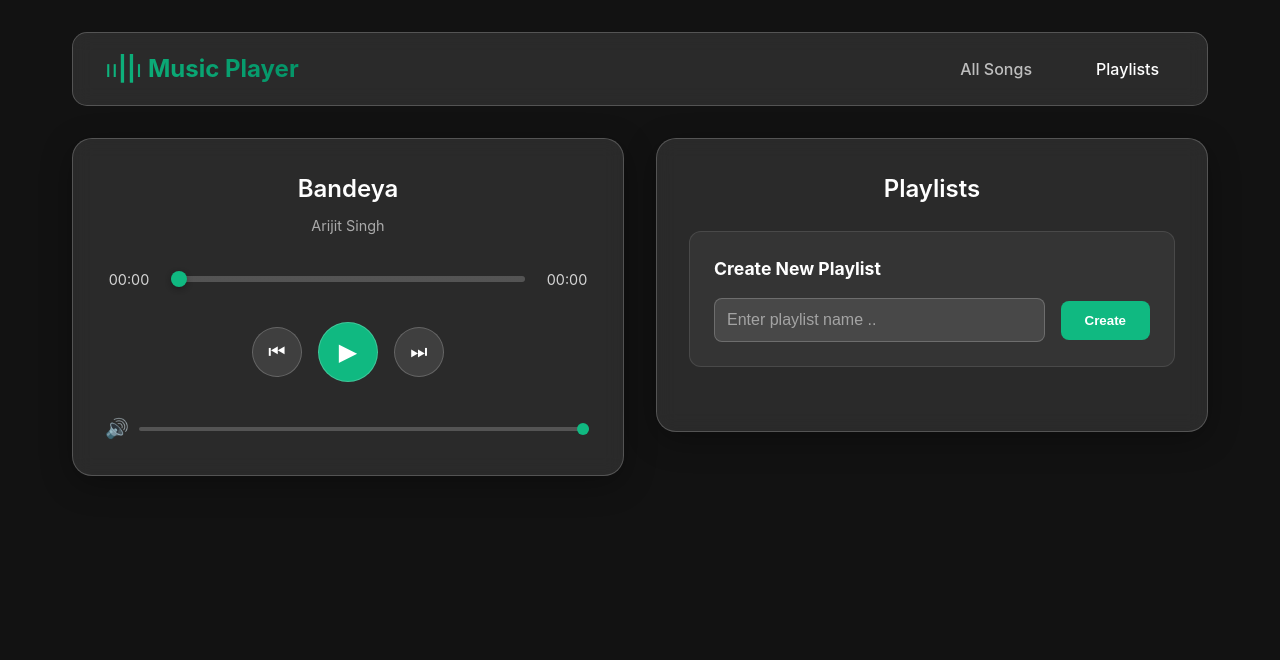
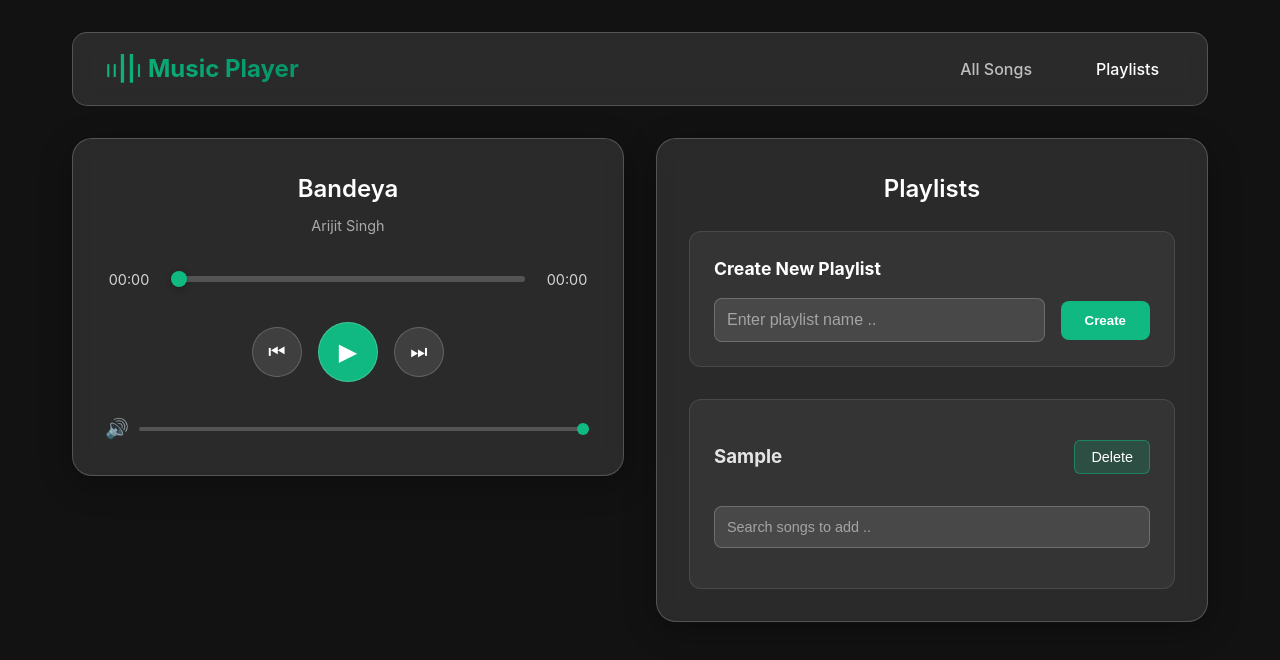
Before and after one commit to BisuMandi/music-player, a React (Vite) app: page /playlists in a window 1280 px wide. Both pictures are taken after typing "Sample" into the empty fields and a click on the button "Create". Shown: the top 660 px of the page. Built offline with nearby package versions, Linux system fonts and the light colour scheme.

Commit message:
playlists: render playlist items with search input and selection state

```diff
--- a/src/components/Playlists.jsx
+++ b/src/components/Playlists.jsx
@@ -4,6 +4,9 @@ import { useMusic } from "../contexts/MusicContext";
 export const Playlists = () => {
     const [newPlaylistName, setNewPlaylistName] = useState("");
     const { playlists, createPlaylist } = useMusic();
+    const [selectedPlaylist, setSelectedPlaylist] = useState(null);
+    const [searchQuery, setSearchQuery] = useState("");
+    const [showDropdown, setShowDropdown] = useState(false);
 
     const handleCreatePlaylist = () => {
         if (newPlaylistName.trim()) {
@@ -25,6 +28,48 @@ export const Playlists = () => {
                     <button className="create-btn" onClick={handleCreatePlaylist} >Create</button>
                 </div>
             </div>
+
+            {/* playlists */}
+            <div className="playlist-list">
+                {playlists.length === 0 ? (
+                    <p className="empty-message">No playlists created yet</p>
+                ) : (
+                    playlists.map((playlist) => (
+                        <div className="playlist-item" key={playlist.id}>
+                            <div className="playlist-header">
+                                <h3>{playlist.name}</h3>
+
+                                <div className="playlist-actions">
+                                    <button className="delete-playlist-btn">Delete</button>
+                                </div>
+                            </div>
+
+                            <div className="add-song-section">
+                                <div className="search-container">
+                                    <input
+                                        className="song-search-input"
+
+                                        type="text"
+                                        placeholder="Search songs to add .."
+                                        value={selectedPlaylist?.id === playlist.id ? searchQuery : ""}
+
+                                        onChange={e => {
+                                            setSearchQuery(e.target.value)
+                                            setSelectedPlaylist(playlist);
+                                            setShowDropdown(e.target.value.length > 0);
+                                        }}
+
+                                        onFocus={() => {
+                                            setSelectedPlaylist(playlist);
+                                            setShowDropdown(e.target.value.length > 0);
+                                        }}
+                                    />
+                                </div>
+                            </div>
+                        </div>
+                    ))
+                )}
+            </div>
         </div>
     )
 }
```
